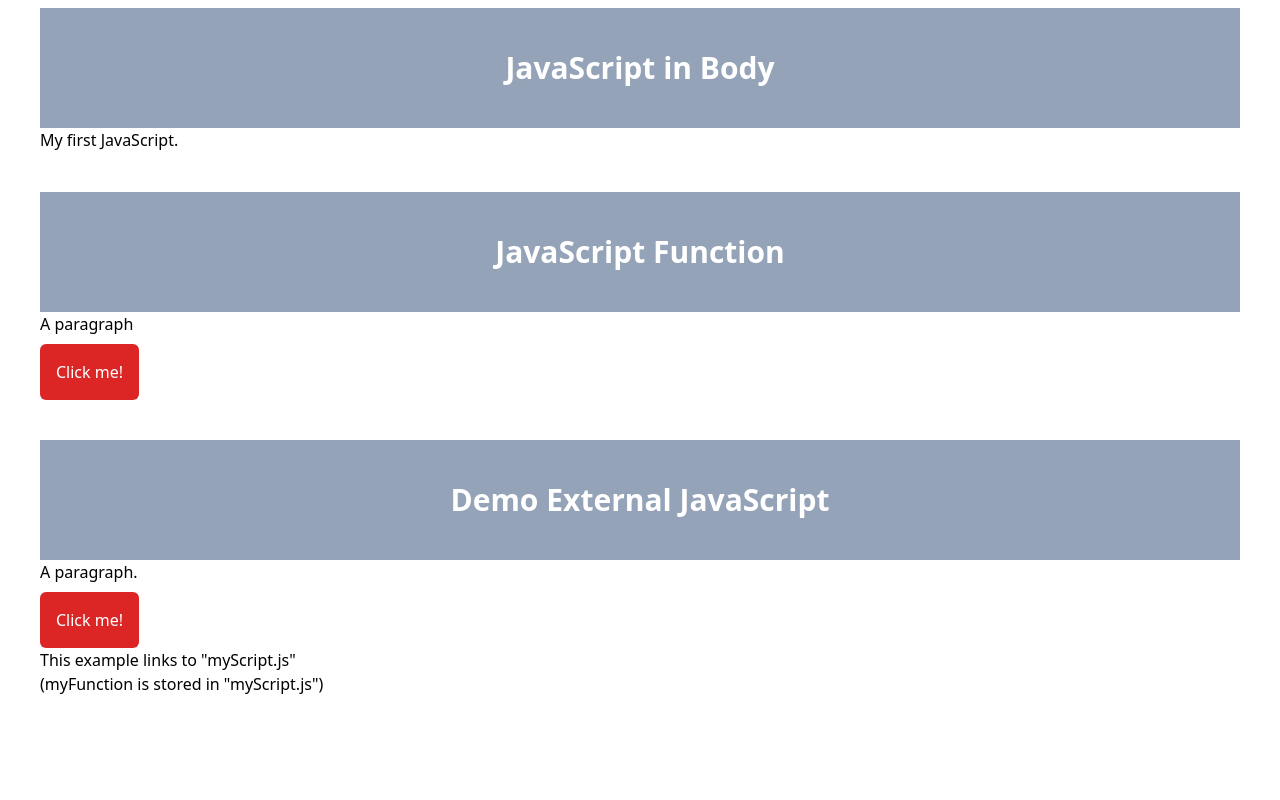
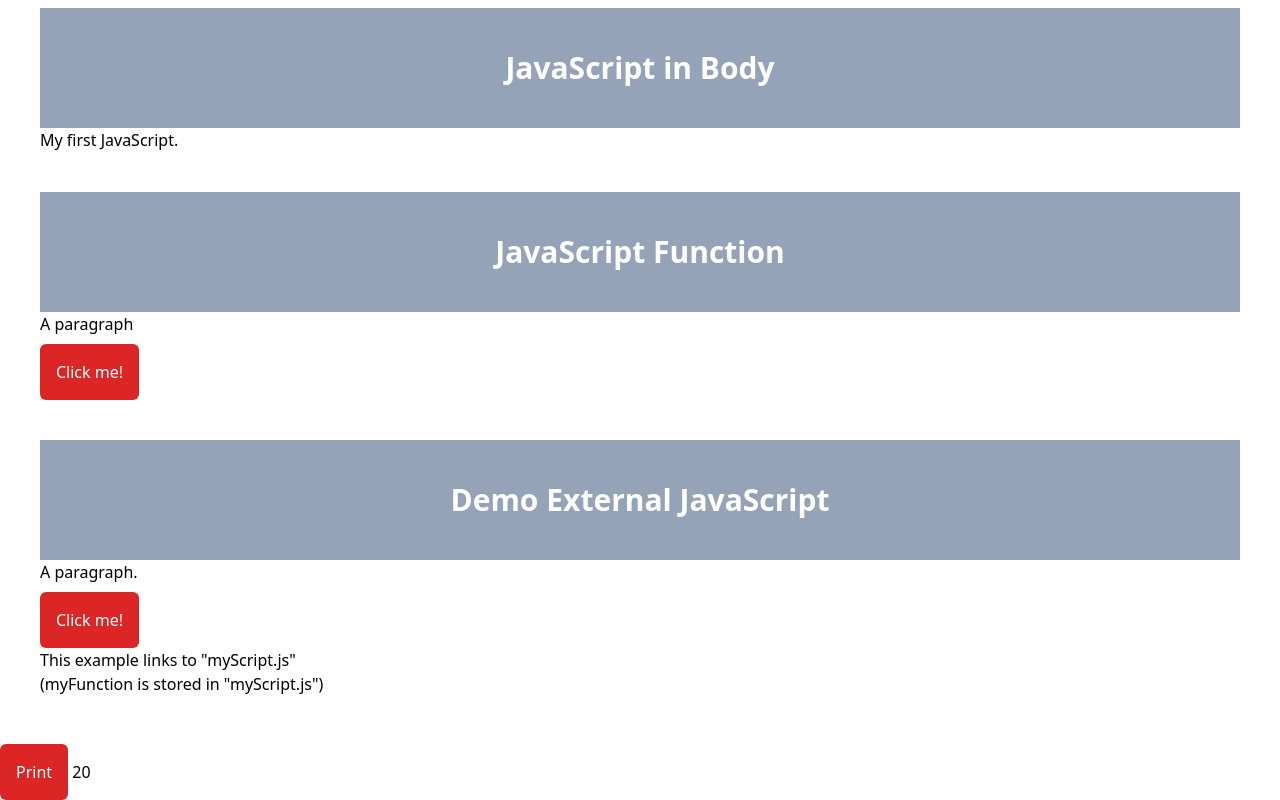
Before and after one commit to Rawllings/J-script, a website: page src/index.html in a window 1280 px wide. Shown: the part 1468-2268 px from the top of the page. Before the commit the page ends 2204 px from the top, so only its background shows below. Drawn offline with Linux system fonts and the light colour scheme; files whose address does not match are found by name.

Commit message:
Done with JS output

```diff
--- a/src/index.html
+++ b/src/index.html
@@ -165,6 +165,22 @@
       <p>(myFunction is stored in "myScript.js")</p>
     </div>
 
+    <!-- JAVASCRIPT OUTPUT  -->
+
+    <!-- Writing document.write() after an HTML is loaded, will DELETE ALL EXISTING HTML.  -->
+
+    <!-- PRINT STATEMENT (FUNCTION)  -->
+
+    <button
+      class="p-4 bg-red-600 text-white rounded-md mt-2"
+      type="button"
+      onclick="window.print()"
+    >
+      Print
+    </button>
+
+
+
     <!-- JS SCRIPT   -->
     <script>
       document.getElementById("demo5").innerHTML = "My first JavaScript.";
@@ -172,8 +188,14 @@
       function myFunction() {
         document.getElementById("demo6").innerHTML = "Paragraph changed.";
       }
+
+      document.write(10 + 10);
     </script>
 
     <script src="myScript.js"></script>
+
+    <script>
+      alert(5 + 6);
+    </script>
   </body>
 </html>
```
Also changed, not shown: README.md.
